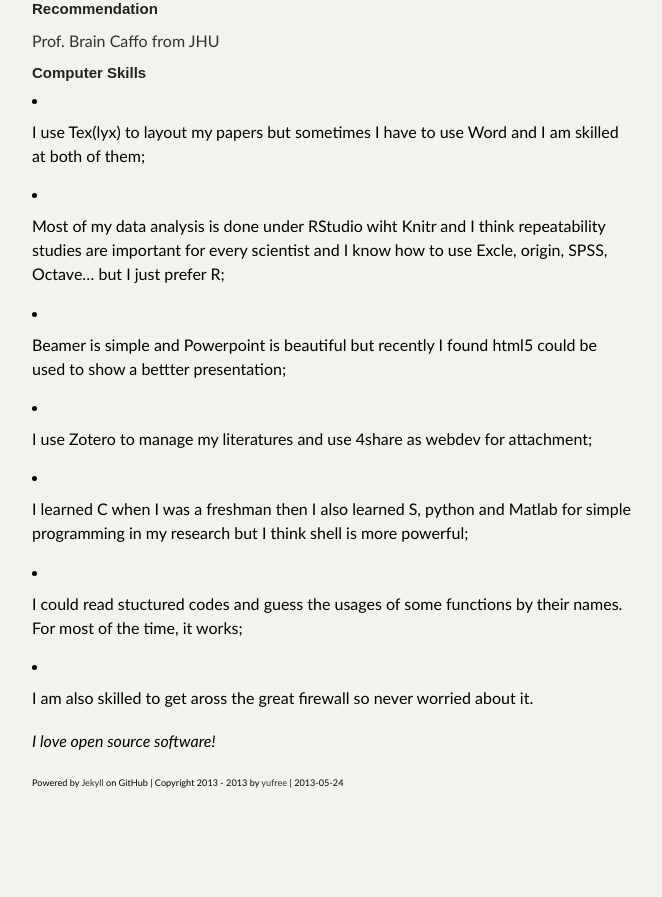
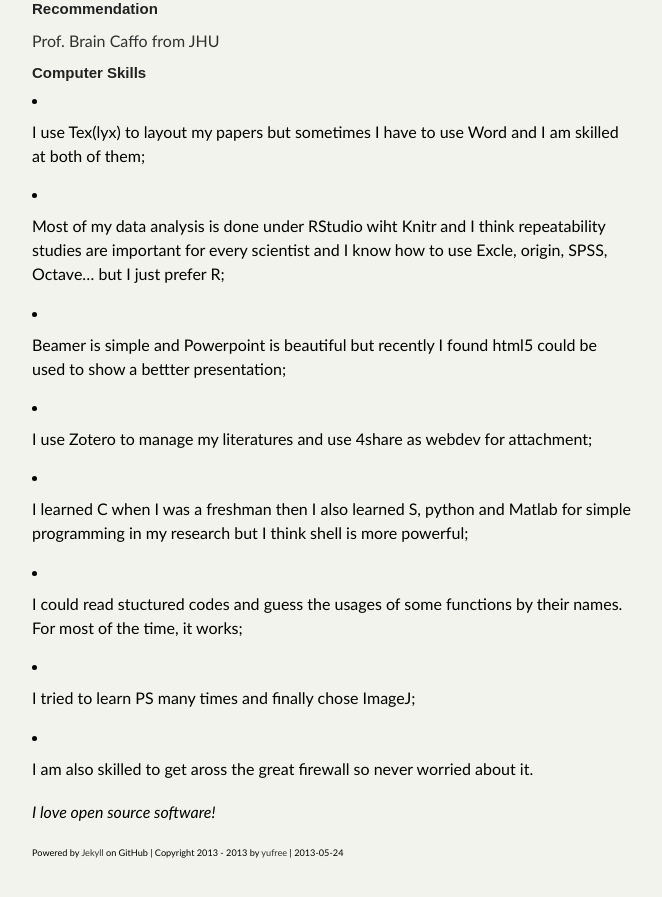
Before and after one commit to yufree/blog, a Jekyll site: the page built from vitae/index.md, in a window 1280 px wide and 900 px high, scrolled down 2872 px. Shown: the top 897 px of the window, without its empty margins (308-970 px from the left). Built offline with Jekyll 4.4.1, drawn with Linux system fonts in a browser that asks for light colours; some web fonts are replaced; before the commit the page ends 3701 px from its top, so only the background shows below that.

Commit message:
add imagej

```diff
--- a/vitae/index.md
+++ b/vitae/index.md
@@ -101,6 +101,8 @@ yufree@live.cn
 
 - I could read stuctured codes and guess the usages of some functions by their names. For most of the time, it works;
 
+- I tried to learn PS many times and finally chose ImageJ;
+
 - I am also skilled to get aross the great firewall so never worried about it.
 
 _I love open source software!_
```
